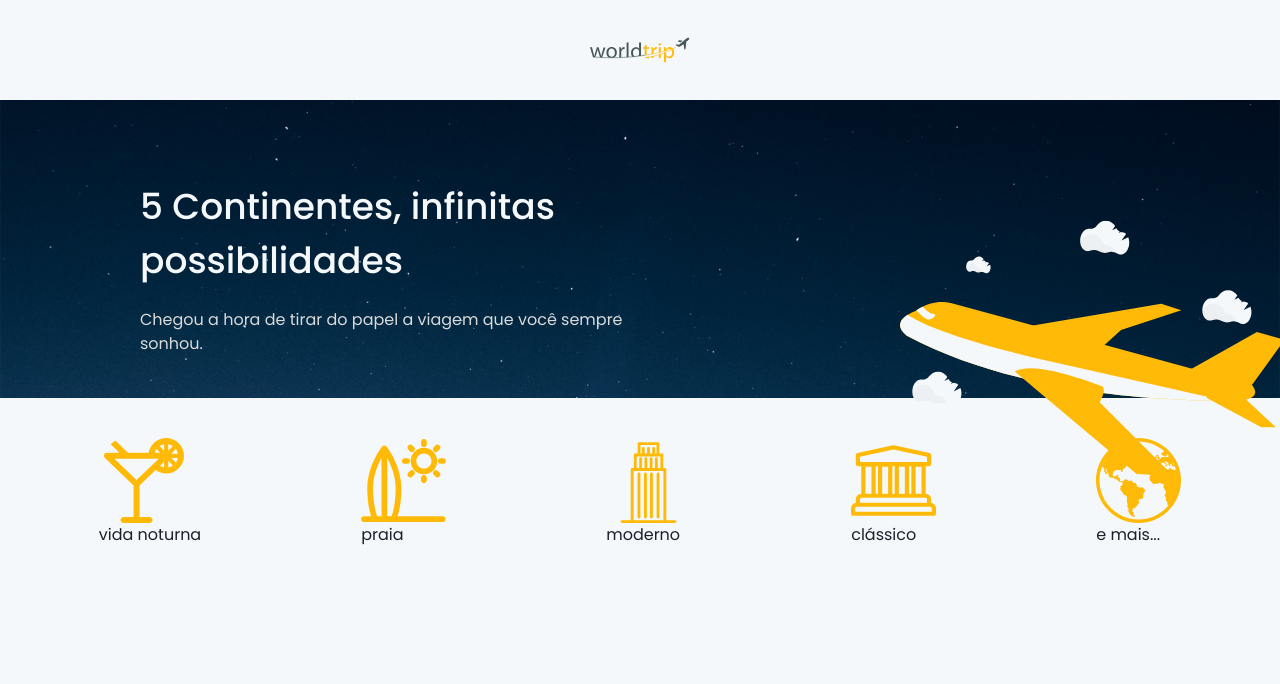
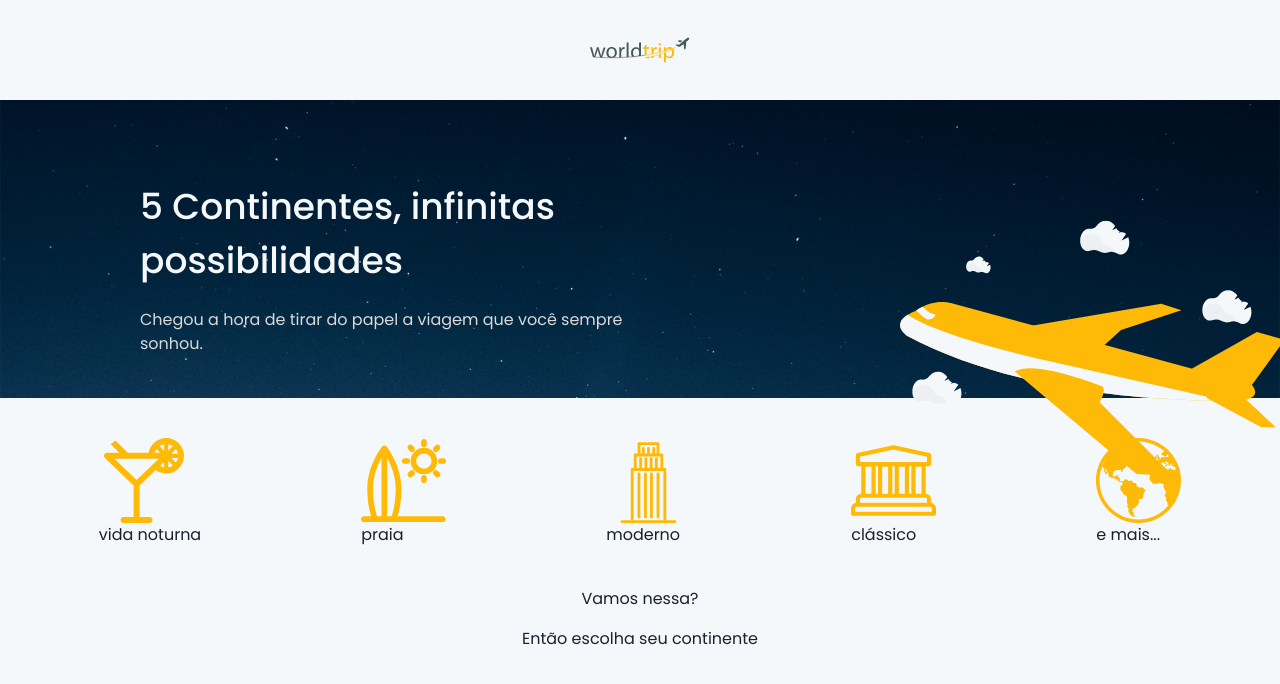
Before and after one commit to NicholasNeto/worldtrip, a Next.js app: page / in a window 1280 px wide. Shown: the top 684 px of the page. Built offline with nearby package versions, Linux system fonts and the light colour scheme.

Commit message:
used new component Content

```diff
--- a/src/pages/index.tsx
+++ b/src/pages/index.tsx
@@ -1,6 +1,7 @@
 import { Header } from '../components/Header'
 import { Banner } from '../components/Banner'
 import { TravelType } from '../components/Travel'
+import { Content } from '../components/Content'
 
 
 export default function Home() {
@@ -9,6 +10,7 @@ export default function Home() {
       <Header />
       <Banner />
       <TravelType />
+      <Content />
     </>
   )
 }
```
